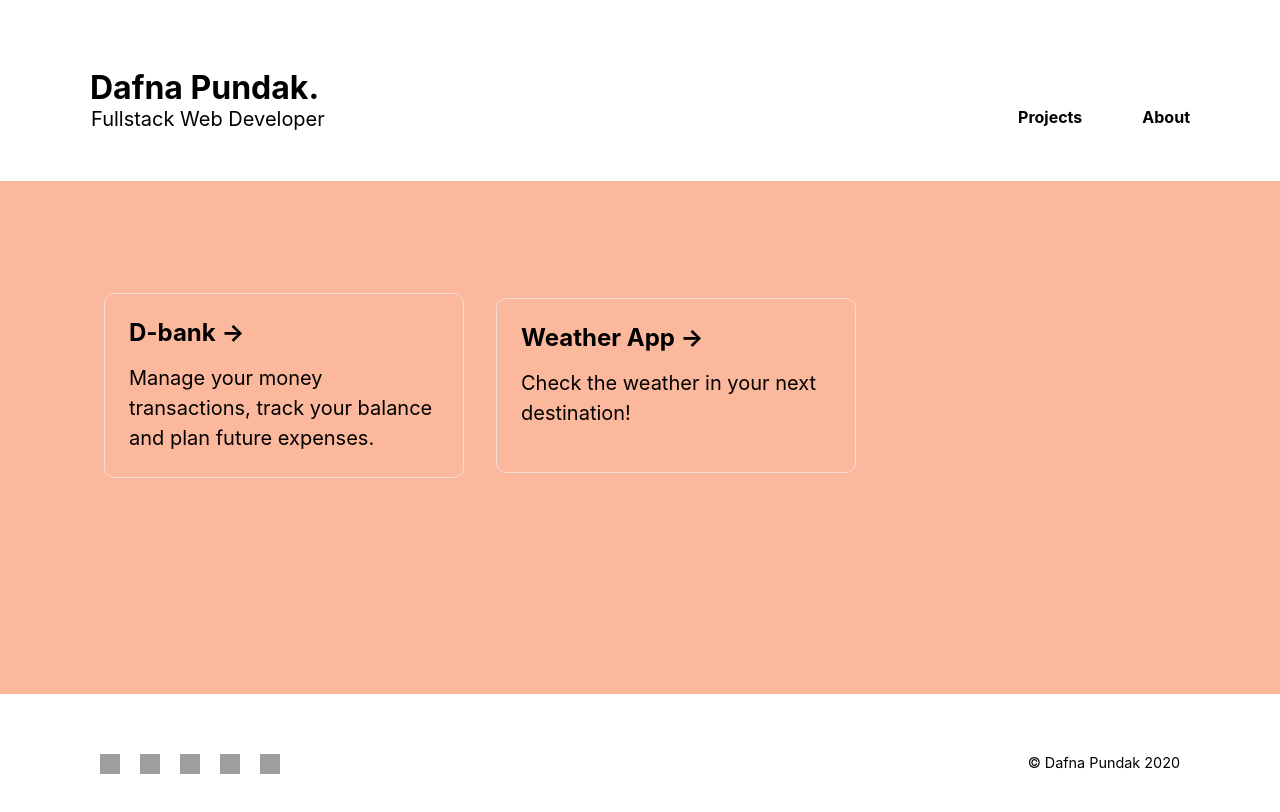
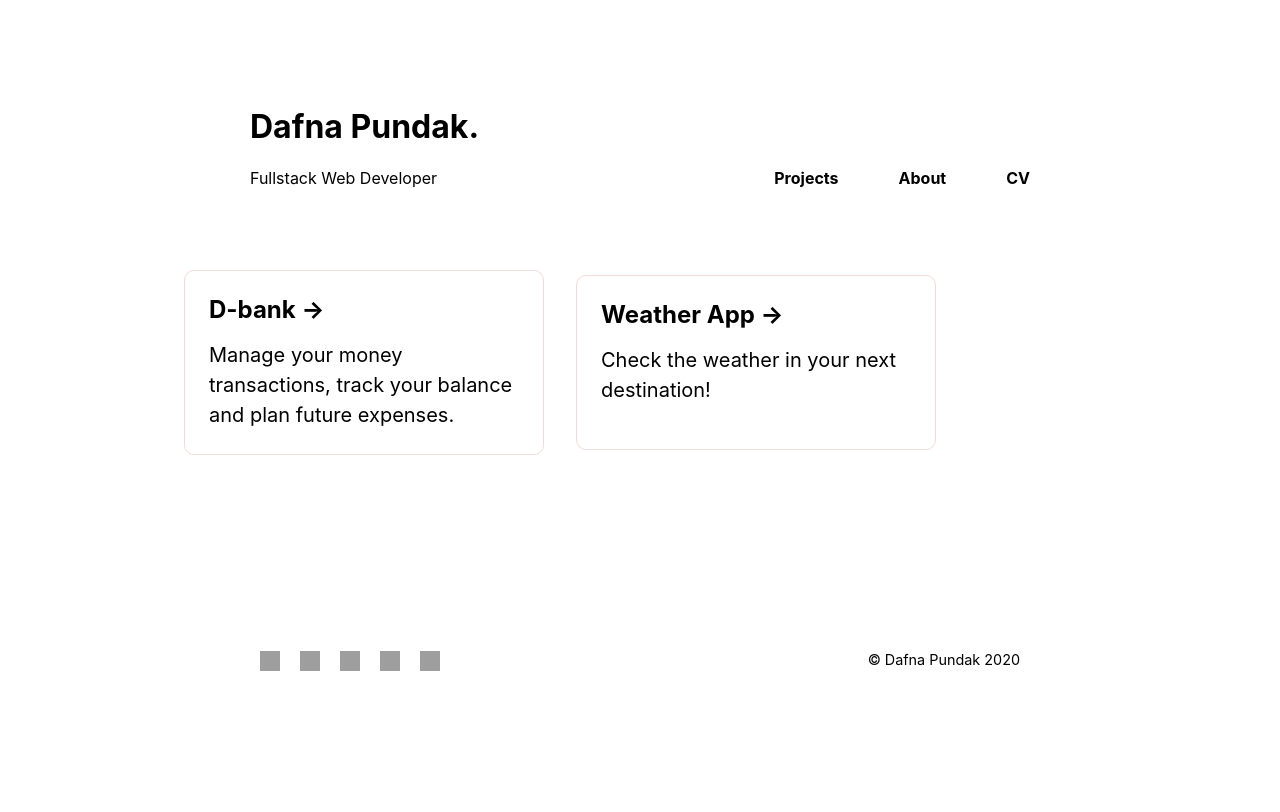
Before and after one commit to DafnaPundak/portfolio-next.js, a Next.js app: page / in a window 1280 px wide. Built offline with nearby package versions, Linux system fonts and the light colour scheme; grey boxes are pictures that could not be loaded.

Commit message:
adding layout component

```diff
--- /dev/null
+++ b/components/layout.js
@@ -0,0 +1,53 @@
+import Head from "next/head";
+import Link from "next/link";
+import styles from "./layout.module.css";
+
+export default function Layout({ children, home }) {
+  return (
+    <div className={styles.container}>
+      <Head>
+        <title>Dafna Pundak - portfolio</title>
+        <link rel="icon" href="/favicon-D.ico" />
+      </Head>
+      <div id={styles.upperbox}>
+        <h1 className={styles.title}>Dafna Pundak.</h1>
+        <h className={styles.subtitle}>Fullstack Web Developer</h>
+        <a
+          className={styles.upperboxlink}
+          href="/Dafna_pundak_FullStack_developer.pdf"
+        >
+          CV
+        </a>
+        <Link href="/about">
+          <a className={styles.upperboxlink}>About</a>
+        </Link>
+        <Link href="/">
+          <a className={styles.upperboxlink}>Projects</a>
+        </Link>
+      </div>
+      <main>{children}</main>
+      <footer className={styles.footer}>
+        <a href="https://github.com/DafnaPundak">
+          <img
+            src="/icons/github.ico"
+            alt="github Logo"
+            className={styles.logo}
+          />
+        </a>
+        <a href="https://www.linkedin.com/in/dafna-pundak/">
+          <img src="/icons/linkedin.ico" className={styles.logo} />
+        </a>
+        <a href="https://www.facebook.com/dafna.mordechai/">
+          <img src="/icons/facebook.ico" className={styles.logo} />
+        </a>
+        <a href="https://twitter.com/DafnaPundak">
+          <img src="/icons/twitter.ico" className={styles.logo} />
+        </a>
+        <a href="https://www.instagram.com/dafnapundak/">
+          <img src="/icons/instagram.ico" className={styles.logo} />
+        </a>
+        <span className={styles.copyright}>© Dafna Pundak 2020</span>
+      </footer>
+    </div>
+  );
+}
--- /dev/null
+++ b/components/layout.module.css
@@ -0,0 +1,50 @@
+.container {
+  padding: 0 10rem;
+  margin: 1rem auto 6rem;
+}
+
+.header {
+  display: flex;
+  flex-direction: column;
+  align-items: center;
+}
+
+#upperbox {
+  background-color: white;
+  width: 100%;
+  padding: 70px 90px 50px 90px;
+}
+
+.upperboxlink {
+  margin: 0px 0px 0px 60px;
+  float: right;
+  font-weight: bold;
+}
+
+.upperboxlink:hover {
+  color: rgb(252, 184, 157);
+}
+
+.logo {
+  height: 30px;
+  width: 30px;
+  padding: 5px 5px 5px 5px;
+  margin: 5px;
+  color: red;
+}
+
+.footer {
+  width: 100%;
+  height: 0px;
+  background-color: white;
+  align-items: left;
+  padding: 50px 90px 70px 90px;
+  margin: 120px 0px 0px 0px;
+}
+
+.copyright {
+  font-size: 0.9rem;
+  padding: 5px 5px 5px 5px;
+  margin: 5px;
+  float: right;
+}
--- /dev/null
+++ b/components/projects.js
@@ -0,0 +1,26 @@
+import styles from "./projects.module.css";
+
+export default function Projects({ children }) {
+  return (
+    <main className={styles.main}>
+      <div className={styles.grid}>
+        <a href="https://bank-app-dafna.herokuapp.com/" className={styles.card}>
+          <h3>D-bank &rarr;</h3>
+          <p>
+            Manage your money transactions, track your balance and plan future
+            expenses.
+          </p>
+        </a>
+        <a
+          href="https://weather-app-dafna.herokuapp.com/"
+          className={styles.card}
+        >
+          <h3>Weather App &rarr;</h3>
+          <p>Check the weather in your next destination!</p>
+          <br />
+        </a>
+        <div>{children}</div>
+      </div>
+    </main>
+  );
+}
--- /dev/null
+++ b/components/projects.module.css
@@ -0,0 +1,38 @@
+.grid {
+  display: flex;
+  align-items: center;
+  justify-content: center;
+  flex-wrap: wrap;
+  max-width: 800px;
+  margin-top: 1rem;
+}
+
+.card {
+  margin: 1rem;
+  flex-basis: 45%;
+  padding: 1.5rem;
+  text-align: left;
+  color: inherit;
+  text-decoration: none;
+  border: 1px solid #f5dada;
+  border-radius: 10px;
+  transition: color 0.15s ease, border-color 0.15s ease;
+}
+
+.card:hover,
+.card:focus,
+.card:active {
+  color: #4b2763;
+  border-color: #0a0a0a;
+}
+
+.card h3 {
+  margin: 0 0 1rem 0;
+  font-size: 1.5rem;
+}
+
+.card p {
+  margin: 0;
+  font-size: 1.25rem;
+  line-height: 1.5;
+}
--- a/pages/index.js
+++ b/pages/index.js
@@ -1,65 +1,12 @@
-import Head from "next/head";
-import Link from "next/link";
-import styles from "../styles/Home.module.css";
+import Projects from "../components/projects";
+import Layout from "../components/layout";
 
 export default function Home() {
   return (
-    <div className={styles.container}>
-      <Head>
-        <title>Dafna Pundak - portfolio</title>
-        <link rel="icon" href="/favicon-D.ico" />
-      </Head>
-      <div id={styles.upperbox}>
-        <h1 className={styles.title}>Dafna Pundak.</h1>
-        <h className={styles.subtitle}>Fullstack Web Developer</h>
-        <Link href="/about">
-          <a className={styles.upperboxlink}>About</a>
-        </Link>
-        <Link href="/">
-          <a className={styles.upperboxlink}>Projects</a>
-        </Link>
-      </div>
-      <main className={styles.main}>
-        <div className={styles.grid}>
-          <a
-            href="https://bank-app-dafna.herokuapp.com/"
-            className={styles.card}
-          >
-            <h3>D-bank &rarr;</h3>
-            <p>
-              Manage your money transactions, track your balance and plan future
-              expenses.
-            </p>
-          </a>
+    <Layout>
 
-          <a
-            href="https://weather-app-dafna.herokuapp.com/"
-            className={styles.card}
-          >
-            <h3>Weather App &rarr;</h3>
-            <p>Check the weather in your next destination!</p>
-            <br />
-          </a>
-        </div>
-      </main>
-      <footer className={styles.footer}>
-        <a href="https://github.com/DafnaPundak">
-          <img src="/icons/github.ico" alt="github Logo" className={styles.logo} />
-        </a>
-        <a href="https://www.linkedin.com/in/dafna-pundak/">
-          <img src="/icons/linkedin.ico" className={styles.logo} />
-        </a>
-        <a href="https://www.facebook.com/dafna.mordechai/">
-          <img src="/icons/facebook.ico" className={styles.logo} />
-        </a>
-        <a href="https://twitter.com/DafnaPundak">
-          <img src="/icons/twitter.ico" className={styles.logo} />
-        </a>
-        <a href="https://www.instagram.com/dafnapundak/">
-          <img src="/icons/instagram.ico" className={styles.logo} />
-        </a>
-        <span className={styles.copyright}>© Dafna Pundak 2020</span>
-      </footer>
-    </div>
+        <Projects />
+
+    </Layout>
   );
 }
--- a/styles/Home.module.css
+++ b/styles/Home.module.css
@@ -16,11 +16,10 @@
   justify-content: left;
   align-items: left;
 }
-
+/*
 #upperbox {
   background-color: white;
   width: 100%;
-  /* padding: 2rem; */
   padding: 70px 90px 50px 90px;
 }
 
@@ -28,7 +27,7 @@
   margin: 0px 0px 0px 60px;
   float: right;
   font-weight: bold;
-}
+} */
 
 .aboutunderline {
   background-color: black;
@@ -49,23 +48,6 @@
   width: 10rem;
   height: 12rem;
   border-radius: 9999px;
-}
-
-/* .cv {
-  float: right;
-  font-size: 1.25rem;
-} */
-
-.cvButton {
-  background-color: rgb(252, 184, 157);
-  width: 60px;
-  float: right;
-  flex-basis: 45%;
-  color: inherit;
-  text-decoration: none;
-  border: 2px solid #f5dada;
-  border-radius: 10px;
-  transition: color 0.15s ease, border-color 0.15s ease;
 }
 
 .title {
@@ -101,7 +83,7 @@
   font-family: Menlo, Monaco, Lucida Console, Liberation Mono, DejaVu Sans Mono,
     Bitstream Vera Sans Mono, Courier New, monospace;
 }
-
+/*
 .grid {
   display: flex;
   align-items: center;
@@ -139,9 +121,9 @@
   margin: 0;
   font-size: 1.25rem;
   line-height: 1.5;
-}
+} */
 
-.logo {
+/* .logo {
   height: 30px;
   width: 30px;
   padding: 5px 5px 5px 5px;
@@ -151,12 +133,10 @@
 .footer {
   width: 100%;
   height: 0px;
-  /* border-top: 0px solid white; */
   background-color: white;
   align-items: left;
   padding: 50px 90px 70px 90px;
   margin: 120px 0px 0px 0px;
-  /* margin: 2rem; */
 }
 
 .copyright {
@@ -164,7 +144,7 @@
   padding: 5px 5px 5px 5px;
   margin: 5px;
   float: right;
-}
+} */
 
 @media (max-width: 600px) {
   .grid {
```
Also changed, not shown: components/about.js (added, +17 -0 lines), pages/about.js (+6 -48 lines), components/about.module.css (renamed from styles/about.module.css), pages/_app.js (line endings or trailing spaces), styles/globals.css (line endings or trailing spaces).
